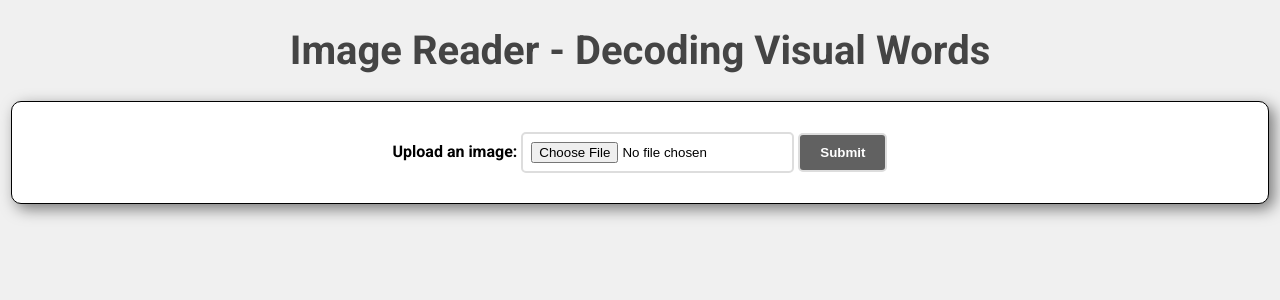
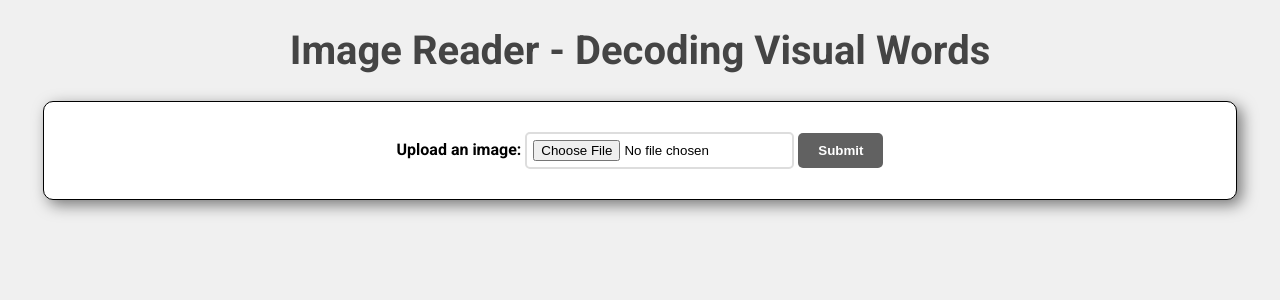
Before and after one commit to NhanPhamThanh-IT/Image-To-Text-Tool, a Flask app: page / in a window 1280 px wide. Shown: the top 300 px of the page. Run offline with Flask 3, Linux system fonts and the light colour scheme.

Commit message:
Update to change the position of block

```diff
--- a/static/styles.css
+++ b/static/styles.css
@@ -15,7 +15,7 @@ h1 {
     font-size: 2.5em;
 }
 .box {
-    width: 95%;
+    width: 90%;
     border-radius: 10px;
     padding: 20px;
     border: 1px solid black;
@@ -24,11 +24,17 @@ h1 {
     justify-content: center;
     font-weight: bold;
 }
+input[type="file"] {
+    border: 2px solid #ddd;
+    border-radius: 5px;
+    padding: 6px;
+    margin: 10px 0;
+}
 button {
     background-color: #616161;
     color: white;
     padding: 10px 20px;
-    border: 2px solid #ddd;
+    border: none;
     border-radius: 5px;
     cursor: pointer;
     font-weight: bold;
@@ -42,7 +48,6 @@ button:hover {
     font-weight: bold;
 }
 #preview {
-    margin-top: 20px;
     max-width: 100%;
     max-height: 400px;
     display: none;
@@ -50,11 +55,6 @@ button:hover {
 .image-container {
     display: flex;
     justify-content: center;
+    flex-direction: column;
     align-items: center;
 }
-input[type="file"] {
-    border: 2px solid #ddd;
-    border-radius: 5px;
-    padding: 8px;
-    margin: 10px 0;
-}
```
